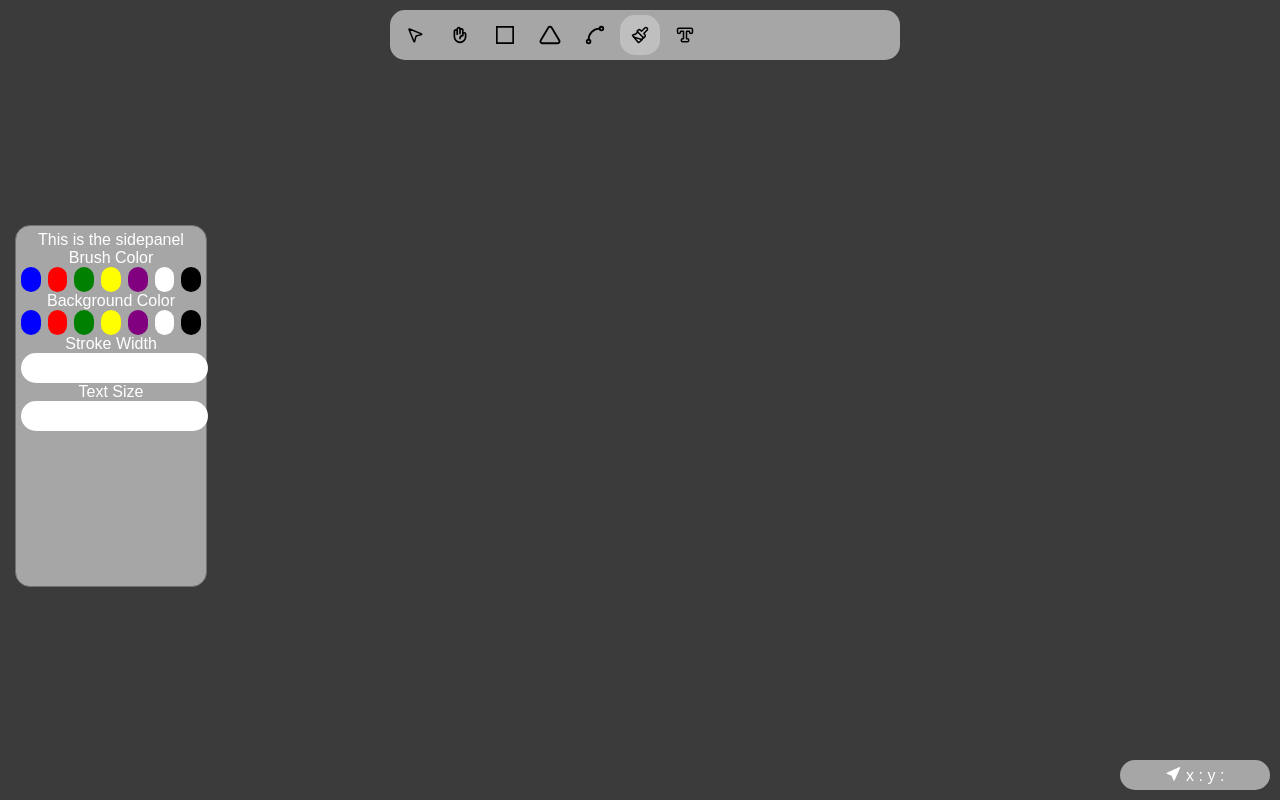
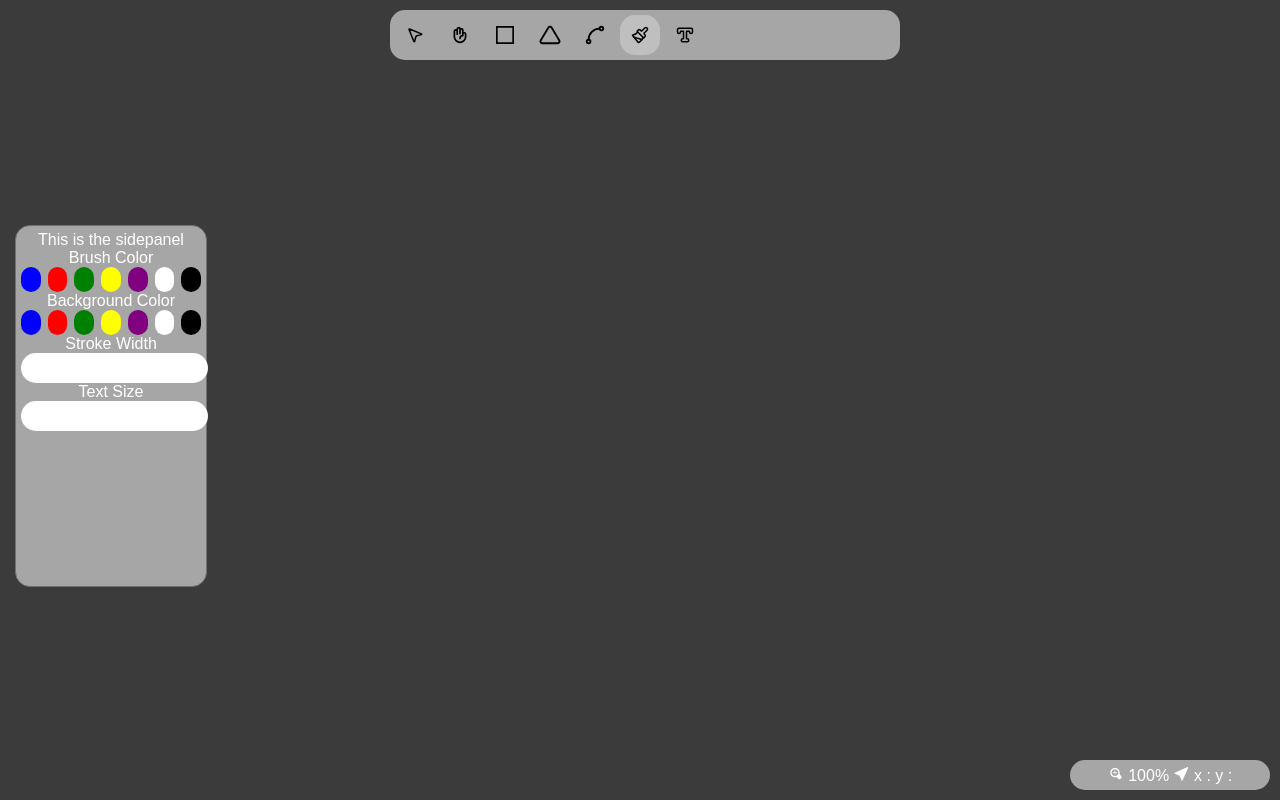
Before and after one commit to basicmario/Drawing-board, a React (Vite) app: page / in a window 1280 px wide. Built offline with nearby package versions, Linux system fonts and the light colour scheme.

Commit message:
I added the zoom value to the bottom status of the screen

```diff
--- a/src/App.jsx
+++ b/src/App.jsx
@@ -20,6 +20,7 @@ function App() {
     const [textSize, settextSize] = useState(2)
     const [selectedItem, setSelectedItem] = useState("Brush")
     const [canvaSize, setCanvasSize] = useState({width: window.innerWidth, height: window.innerHeight})
+    const [zoomValue, setzoomValue] = useState(100)
 
     //console.log(`the color: ${boardColor}`)
     //console.log(`the stroke size: ${strokeSize}`)
@@ -31,6 +32,12 @@ function App() {
     window.addEventListener("resize", (event) => {
         setCanvasSize({width: window.innerWidth, height: window.innerHeight})
      })
+
+
+
+     function setZoomValue(value){
+      setzoomValue(value)
+     }
 
 
 
@@ -48,11 +55,12 @@ function App() {
         <Board width={canvaSize.width } height={canvaSize.height} theboardColor={boardColor} context={theContext} brushcolor={brushColor}
         lineWidth={strokeSize}
         theselector={selectedItem}
-        theTextSize={textSize}/>
+        theTextSize={textSize}
+        updateZoomValue={setZoomValue}/>
         <Brush context={theContext} brushcolor={brushColor}/>
         <SidePanel boardColorChanger = {setBoardColor} brushColorChanger={setBrushColor} lineWidthChanger={setStrokeSize} theTextSize={settextSize}/>
         <TopPanel itemSelector={setSelectedItem}/>
-        <BottomStats/>
+        <BottomStats theZoomValue= {zoomValue}/>
       </div>
     </>
   )
--- a/src/components/BottomStats.css
+++ b/src/components/BottomStats.css
@@ -4,7 +4,7 @@
 .bottomboard {
 
     z-index: 15;
-    width: 150px;
+    width: 200px;
     height: 30px;
     background-color: #a6a6a6;
     position: fixed;
--- a/src/components/BottomStats.jsx
+++ b/src/components/BottomStats.jsx
@@ -1,9 +1,11 @@
 
 import { BsCursorFill } from "react-icons/bs";
 import React, { useEffect, useRef, useState } from 'react'
+import { TiZoomIn } from "react-icons/ti";
+
 import './BottomStats.css'
 
-function BottomStats() {
+function BottomStats({theZoomValue}) {
 
   const [mouseCoordinates, setmouseCoordinates] = useState({x: null, y: null})
 
@@ -23,7 +25,7 @@ function BottomStats() {
   return (
     <>
         <div className="bottomboard">
-            <p> <BsCursorFill /> x : {mouseCoordinates.x} y : {mouseCoordinates.y}</p>
+            <p> <TiZoomIn /> {theZoomValue}% <BsCursorFill /> x : {mouseCoordinates.x} y : {mouseCoordinates.y}</p>
         </div>
 
 
--- a/src/components/board.jsx
+++ b/src/components/board.jsx
@@ -67,7 +67,7 @@ class TextData{
 
 
 
-function Board({width, height, brushcolor, lineWidth, theselector, theboardColor, theTextSize}) {
+function Board({width, height, brushcolor, lineWidth, theselector, theboardColor, theTextSize, updateZoomValue}) {
 
 
     //storing variables
@@ -567,8 +567,10 @@ function Board({width, height, brushcolor, lineWidth, theselector, theboardColor
 
             if(event.deltaY == 100 && zoomValue.current > 1){
                 zoomValue.current = zoomValue.current - 1
+                updateZoomValue(zoomValue.current)
             }else if(event.deltaY == -100 && zoomValue.current < 200){
                 zoomValue.current = zoomValue.current + 1
+                updateZoomValue(zoomValue.current)
             }
 
 
```
